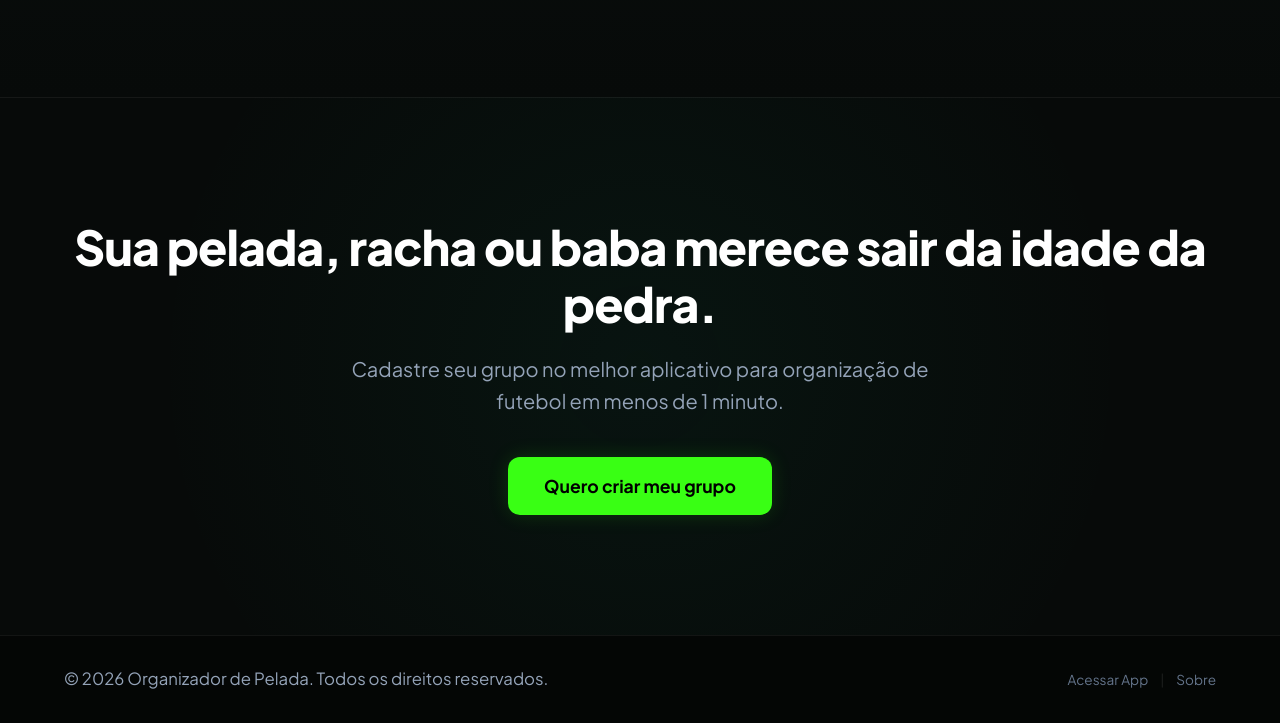
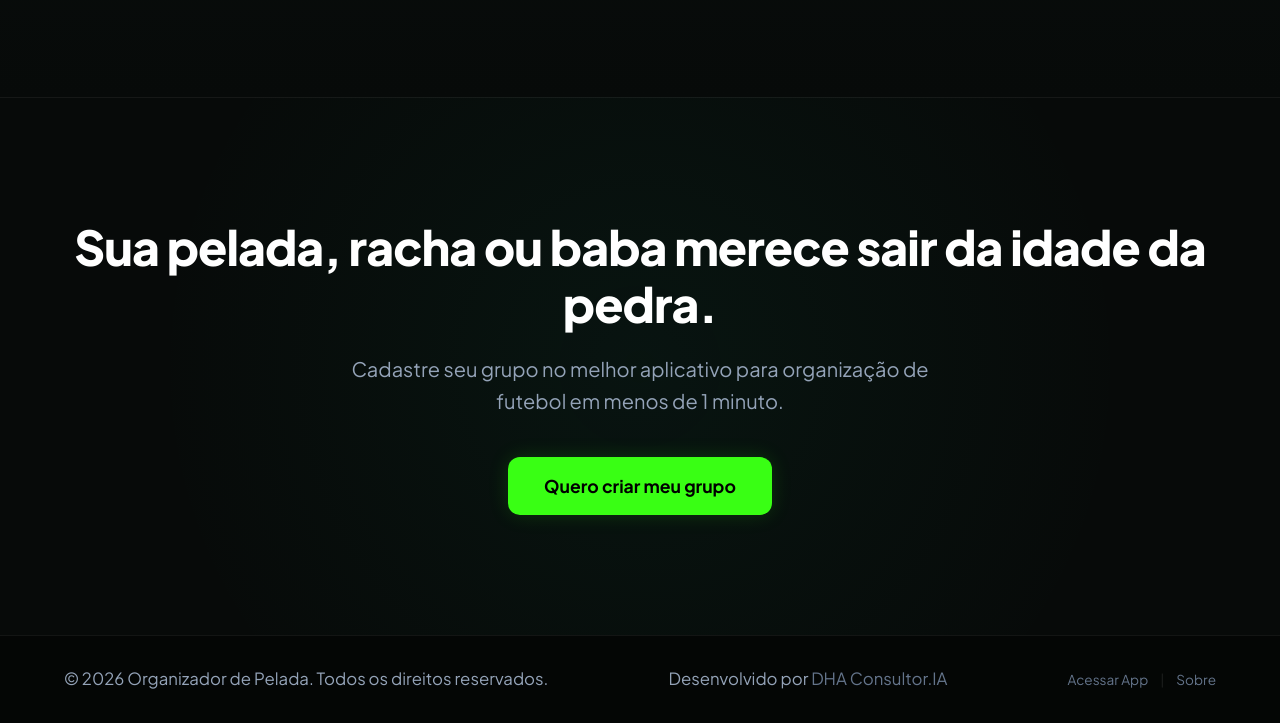
Before and after one commit to diegoh86/hotsite-organizador-pelada, a website built with Vite: page index.html in a window 1280 px wide. Shown: the part 2790-3513 px from the top of the page. Built offline with nearby package versions, Linux system fonts and the light colour scheme.

Commit message:
docs: add developer credit to footer

```diff
--- a/index.html
+++ b/index.html
@@ -266,6 +266,7 @@
     <footer class="footer">
         <div class="container footer-container">
             <p>&copy; 2026 Organizador de Pelada. Todos os direitos reservados.</p>
+            <p class="footer-dev">Desenvolvido por <a href="https://www.dhaconsultoria.com.br/" target="_blank" class="footer-link">DHA Consultor.IA</a></p>
             <div class="footer-links">
                 <a href="http://localhost:5173" class="footer-link">Acessar App</a>
                 <span class="separator">|</span>
```
